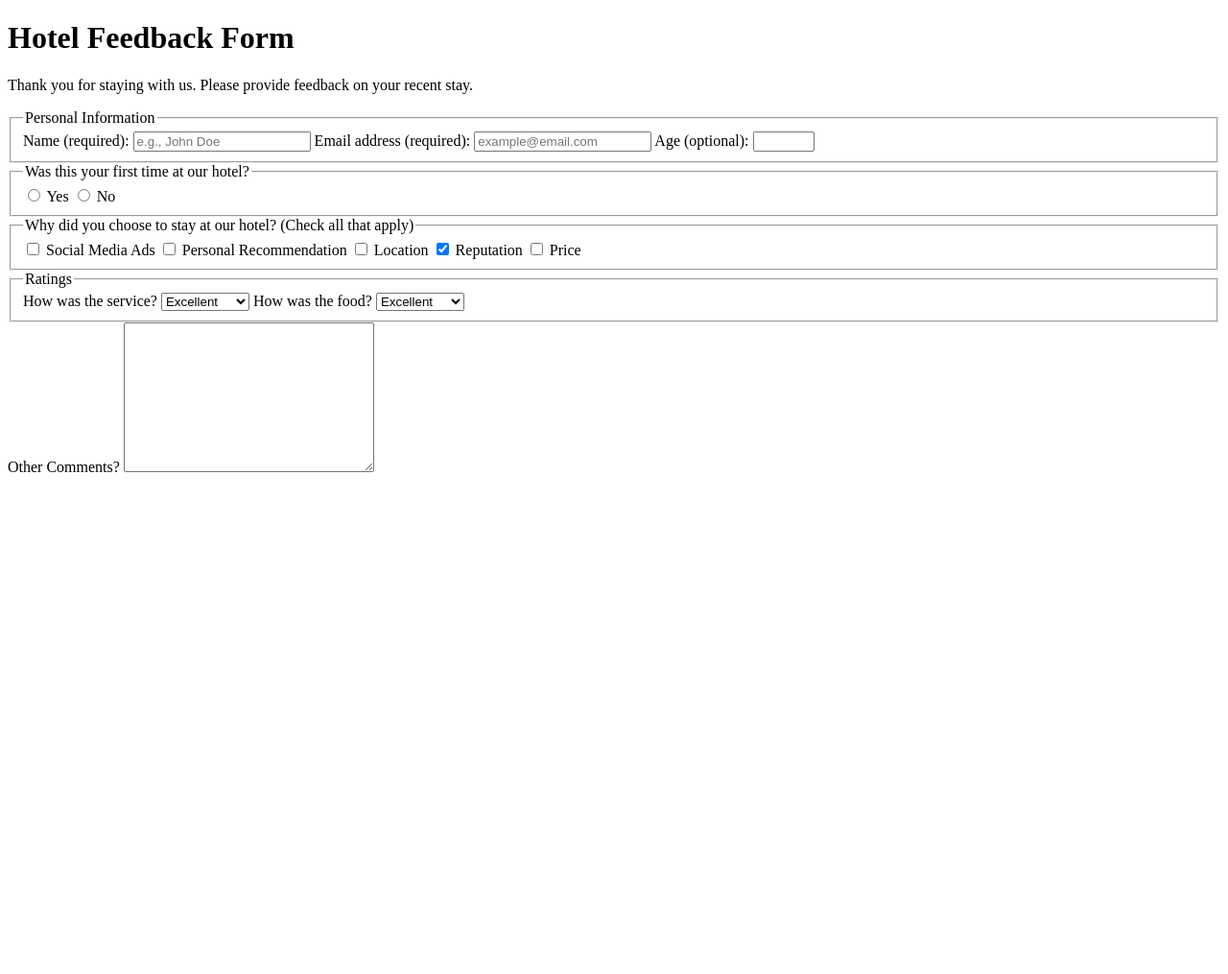
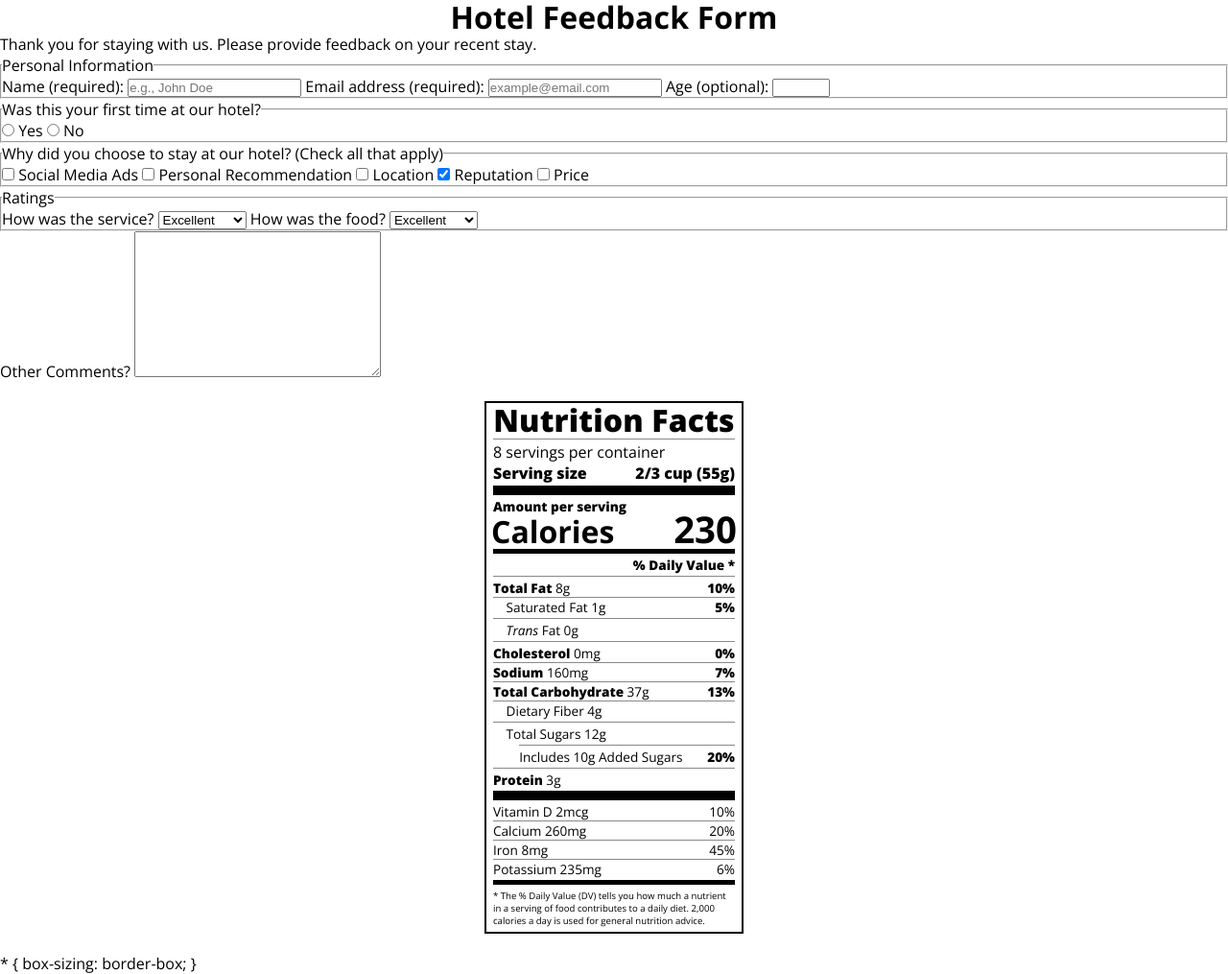
Before and after one commit to deborahfregene49-droid/freecodecamp-practice, a plain HTML site: page practice-projects/index.html in a window 1280 px wide. Shown: the whole page at 96% size. Before the commit the page ends 800 px from the top, so only its background shows below. Drawn offline with nearby package versions, Linux system fonts and the light colour scheme; files that its build step writes are made by us from their sources.

```diff
--- a/practice-projects/index.html
+++ b/practice-projects/index.html
@@ -105,3 +105,173 @@
     </main>
   </body>
 </html>
+
+
+
+<!DOCTYPE html>
+<html lang="en">
+
+<head>
+  <link rel="preconnect" href="https://fonts.googleapis.com">
+    <link rel="preconnect" href="https://fonts.gstatic.com" crossorigin>
+    <link href="https://fonts.googleapis.com/css2?family=Open+Sans:ital,wght@0,300..800;1,300..800&display=swap" rel="stylesheet">
+  <meta charset="UTF-8">
+  <meta name="viewport" content="width=device-width, initial-scale=1.0">
+  <title>Nutrition Label</title>
+  <link href="https://fonts.googleapis.com/css?family=Open+Sans:400,700,800" rel="stylesheet">
+  <link href="./styles.css" rel="stylesheet">
+</head>
+
+<body>
+  <div class="label">
+    <header>
+      <h1 class="bold">Nutrition Facts</h1>
+      <div class="divider"></div>
+      <p>8 servings per container</p>
+      <p class="bold">Serving size <span>2/3 cup (55g)</span></p>
+    </header>
+    <div class="divider large"></div>
+    <div class="calories-info">
+      <div class="left-container">
+        <h2 class="bold small-text">Amount per serving</h2>
+        <p>Calories</p>
+      </div>
+      <span>230</span>
+    </div>
+    <div class="divider medium"></div>
+    <div class="daily-value small-text">
+      <p class="bold right no-divider">% Daily Value *</p>
+      <div class="divider"></div>
+      <p><span><span class="bold">Total Fat</span> 8g</span> <span class="bold">10%</span></p>
+      <p class="indent no-divider">Saturated Fat 1g <span class="bold">5%</span></p>
+      <div class="divider"></div>
+      <p class="indent no-divider"><span><i>Trans</i> Fat 0g</span></p>
+      <div class="divider"></div>
+      <p><span><span class="bold">Cholesterol</span> 0mg</span> <span class="bold">0%</span></p>
+      <p><span><span class="bold">Sodium</span> 160mg</span> <span class="bold">7%</span></p>
+      <p><span><span class="bold">Total Carbohydrate</span> 37g</span> <span class="bold">13%</span></p>
+      <p class="indent no-divider">Dietary Fiber 4g</p>
+      <div class="divider"></div>
+      <p class="indent no-divider">Total Sugars 12g</p>
+      <div class="divider double-indent"></div>
+      <p class="double-indent no-divider">Includes 10g Added Sugars <span class="bold">20%</span></p>
+      <div class="divider"></div>
+      <p class="no-divider"><span><span class="bold">Protein</span> 3g</span></p>
+      <div class="divider large"></div>
+      <p>Vitamin D 2mcg <span>10%</span></p>
+      <p>Calcium 260mg <span>20%</span></p>
+      <p>Iron 8mg <span>45%</span></p>
+      <p class="no-divider">Potassium 235mg <span>6%</span></p>
+    </div>
+    <div class="divider medium"></div>
+    <p class="note">* The % Daily Value (DV) tells you how much a nutrient in a serving of food contributes to a daily
+      diet. 2,000 calories a day is used for general nutrition advice.</p>
+  </div>
+</body>
+</html>
+* {
+  box-sizing: border-box;
+}
+<style>
+* {
+    margin: 0;
+    padding: 0;
+    box-sizing: border-box;
+}
+html {
+  font-size: 16px;
+}
+
+body {
+  font-family: 'Open Sans', sans-serif;
+}
+
+.label {
+  border: 2px solid black;
+  width: 270px;
+  margin: 20px auto;
+  padding: 0 7px;
+}
+
+header h1 {
+  text-align: center;
+  margin: -4px 0;
+  letter-spacing: 0.15px
+}
+
+p {
+  margin: 0;
+  display: flex;
+  justify-content: space-between;
+}
+
+.divider {
+  border-bottom: 1px solid #888989;
+  margin: 2px 0;
+}
+
+.bold {
+  font-weight: 800;
+}
+
+.large {
+  height: 10px;
+}
+
+.large, .medium {
+  background-color: black;
+  border: 0;
+}
+
+.medium {
+  height: 5px;
+}
+
+.small-text {
+  font-size: 0.85rem;
+}
+
+
+.calories-info {
+  display: flex;
+  justify-content: space-between;
+  align-items: flex-end;
+}
+
+.calories-info h2 {
+  margin: 0;
+}
+
+.left-container p {
+  margin: -5px -2px;
+  font-size: 2em;
+  font-weight: 700;
+}
+
+.calories-info span {
+  margin: -7px -2px;
+  font-size: 2.4em;
+  font-weight: 700;
+}
+
+.right {
+  justify-content: flex-end;
+}
+
+.indent {
+  margin-left: 1em;
+}
+
+.double-indent {
+  margin-left: 2em;
+}
+
+.daily-value p:not(.no-divider) {
+  border-bottom: 1px solid #888989;
+}
+
+.note {
+  font-size: 0.6rem;
+  margin: 5px 0;
+
+}
```
